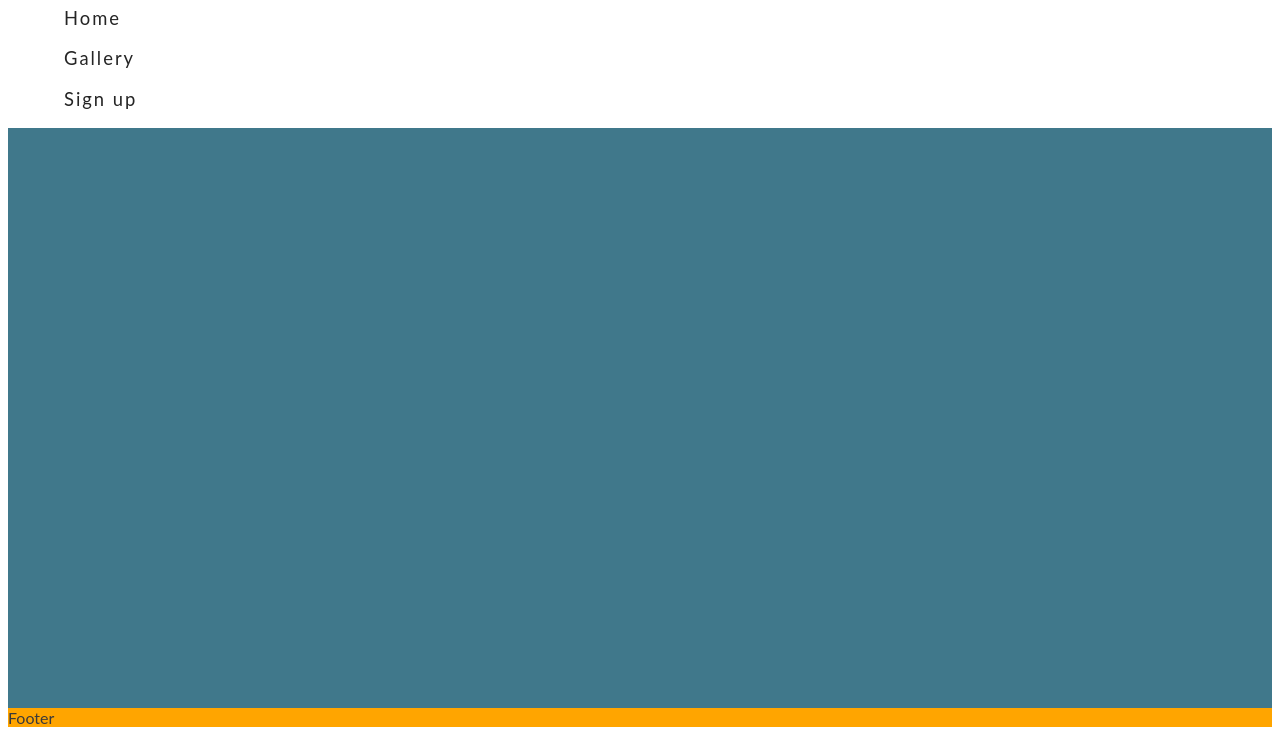
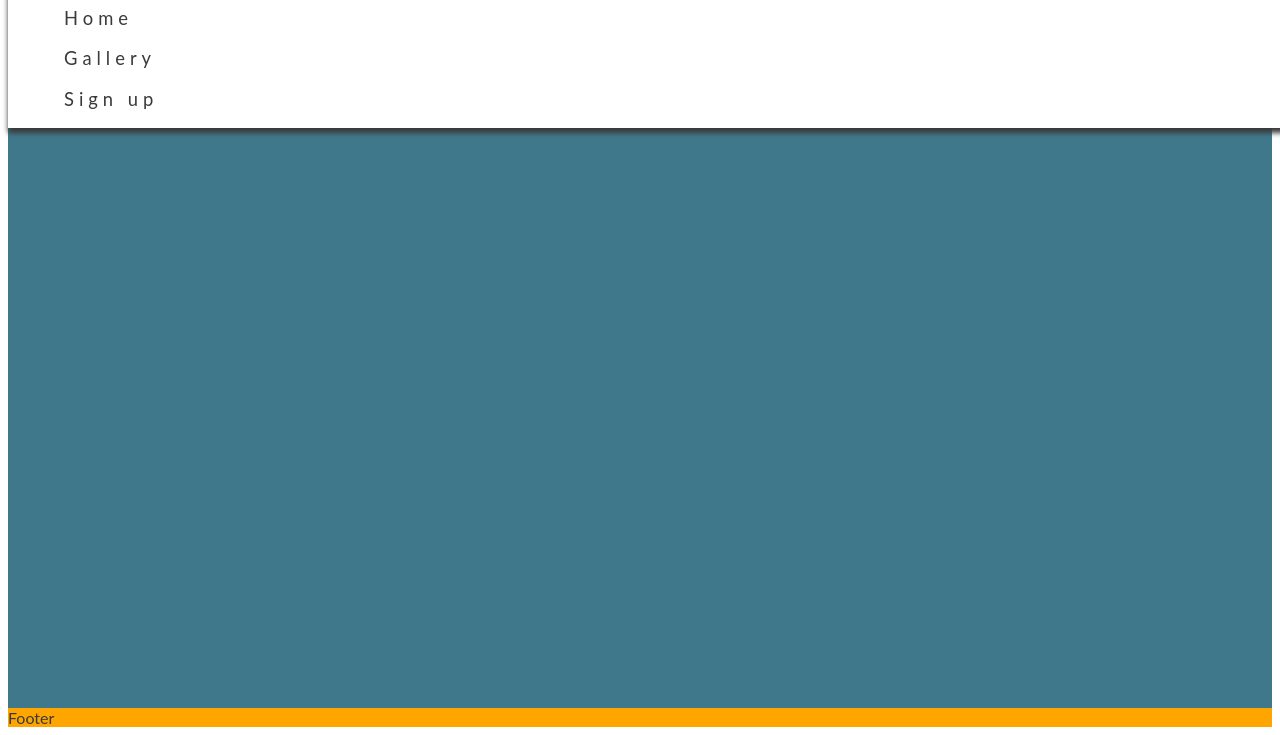
Before and after one commit to MarcelaMor/P1, a plain HTML site: page index.html in a window 1280 px wide. Shown: the part 81-816 px from the top of the page. Drawn offline with Linux system fonts and the light colour scheme.

Commit message:
tidy up css

```diff
--- a/assets/css/style.css
+++ b/assets/css/style.css
@@ -25,22 +25,21 @@ header {
     background-color: #ffffff;
     padding: 0 1rem;
     position: fixed;
-    z-index: 100;
+    z-index: 99;
     width: 100%;
-    box-shadow: 0 0px 0px #3a3a3a;
+    box-shadow: 0 5px 5px #3a3a3a;
 }
 
 header a {
     text-decoration: none;
     color: inherit;
-    letter-spacing: 2px;
-    color: #252525;
 }
 
 h1 {
     font-family: 'Oswald', sans-serif;
     text-transform: uppercase;
-    list-style-type: none;
+    letter-spacing: 2px;
+    color: #252525;
 }
 
 #menu {
```
